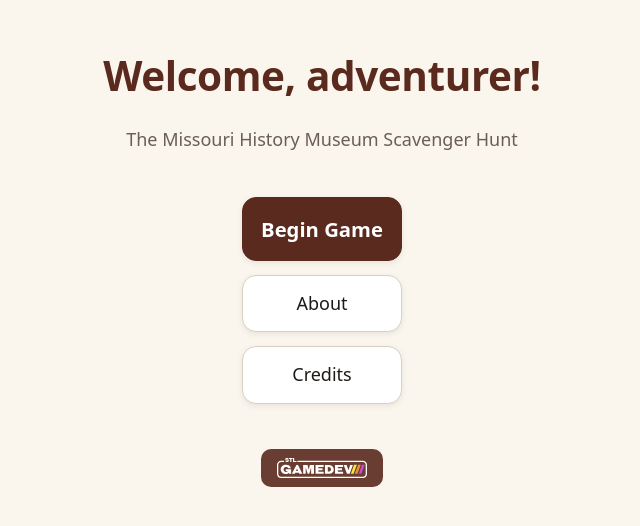
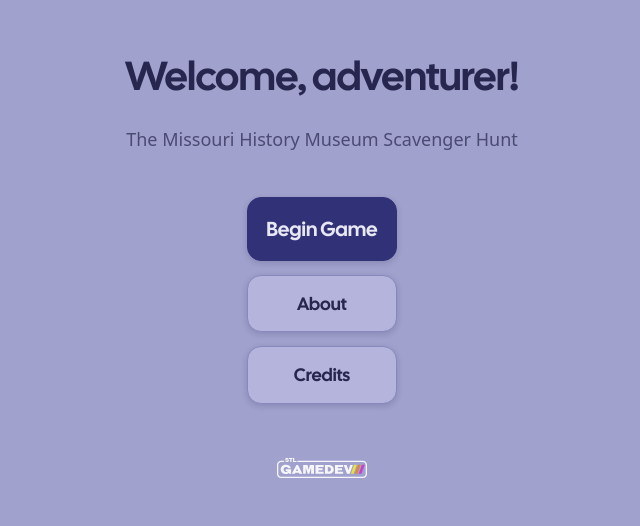
Before and after one commit to stlgamedev/moHistoryMuseumApp, a Preact app: page /#/classic in a window 1280 px wide. Shown: the part 126-652 px from the top of the page, without its empty margins (318-958 px from the left). Built offline with nearby package versions, Linux system fonts and the light colour scheme.

Commit message:
style: purple Discovery Quest palette + Cal Sans

```diff
--- a/src/styles.css
+++ b/src/styles.css
@@ -1,15 +1,24 @@
+@font-face {
+  font-family: "Cal Sans";
+  src: url("./assets/CalSans-Regular.woff2") format("woff2");
+  font-weight: 400 700;
+  font-display: swap;
+}
+
 :root {
-  --brand: #5b2a1e;
-  --brand-light: #8c4d3e;
-  --accent: #e6b45b;
-  --bg: #fbf6ed;
-  --fg: #1e1a17;
-  --muted: #6a5e55;
-  --surface: #ffffff;
-  --border: #d9cfc2;
+  --bg: #a1a1ce;
+  --badge: #775ba6;
+  --btn: #313178;
+  --btn-fg: #e8e7f4;
+  --fg: #26264f;
+  --muted: #4a4a73;
+  --headline: #ffffff;
+  --surface: #b4b4dc;
+  --border: #8888bd;
   --radius: 14px;
-  --shadow: 0 2px 6px rgba(0, 0, 0, 0.08);
+  --shadow: 0 2px 6px rgba(20, 20, 60, 0.18);
   --tap-target: 56px;
+  --font-display: "Cal Sans", system-ui, sans-serif;
 }
 
 * {
@@ -59,8 +68,9 @@ button {
 
 h1, h2 {
   margin: 0 0 0.25rem;
-  color: var(--brand);
+  color: var(--fg);
   font-weight: 700;
+  font-family: var(--font-display);
 }
 
 h1 { font-size: 2rem; }
@@ -103,6 +113,7 @@ h2 { font-size: 1.5rem; }
   justify-content: center;
   gap: 0.5rem;
   transition: transform 0.05s ease, background 0.15s ease;
+  font-family: var(--font-display);
 }
 
 .btn:active {
@@ -116,9 +127,9 @@ h2 { font-size: 1.5rem; }
 }
 
 .btn--primary {
-  background: var(--brand);
-  color: #fff;
-  border-color: var(--brand);
+  background: var(--btn);
+  color: var(--btn-fg);
+  border-color: var(--btn);
 }
 
 .btn--tile {
```
